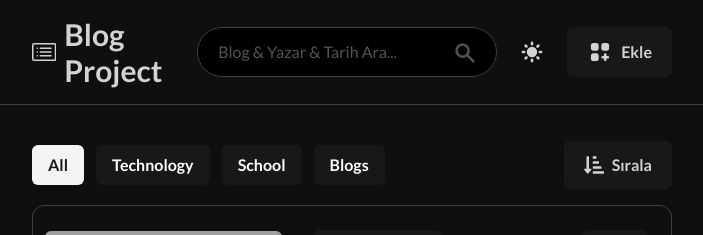
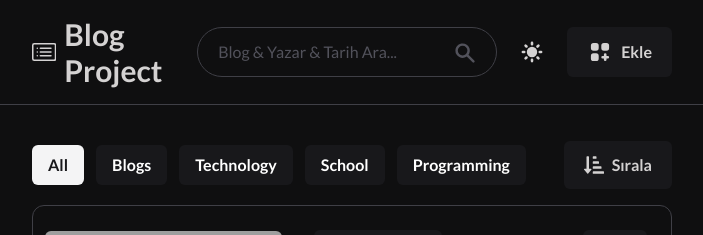
Before and after one commit to ozmberkan/blog-project-new, a React (Vite) app: page / in a window 1280 px wide. Shown: the top 235 px of the page, without its empty margins (288-991 px from the left). Built offline with nearby package versions, Linux system fonts and the light colour scheme; grey boxes are pictures that could not be loaded; what tailwindcss-animated would draw is missing.

Commit message:
filter added

```diff
--- a/package.json
+++ b/package.json
@@ -10,6 +10,7 @@
     "preview": "vite preview"
   },
   "dependencies": {
+    "@formkit/auto-animate": "^0.8.2",
     "@headlessui/react": "^2.1.2",
     "nanoid": "^5.0.7",
     "react": "^18.3.1",
--- a/src/App.jsx
+++ b/src/App.jsx
@@ -1,13 +1,23 @@
-import React from "react";
+import React, { useState } from "react";
+import Main from "./components/Main/Main";
 import Navbar from "./components/Navbar/Navbar";
+import { blogData } from "~/data/blogData";
 import FlexContainer from "./containers/FlexContainer";
-import Main from "./components/Main/Main";
 
 const App = () => {
+  const [selectedCategory, setSelectedCategory] = useState("All");
+  const [search, setSearch] = useState("");
+  const [data, setData] = useState(blogData);
+
   return (
     <FlexContainer>
-      <Navbar />
-      <Main />
+      <Navbar search={search} setSearch={setSearch} />
+      <Main
+        selectedCategory={selectedCategory}
+        setSelectedCategory={setSelectedCategory}
+        data={data}
+        search={search}
+      />
     </FlexContainer>
   );
 };
--- a/src/components/BlogList/BlogList.jsx
+++ b/src/components/BlogList/BlogList.jsx
@@ -1,10 +1,13 @@
 import React from "react";
 import BlogItem from "../BlogItem/BlogItem";
+import { useAutoAnimate } from "@formkit/auto-animate/react";
 
-const BlogList = ({ data }) => {
+const BlogList = ({ filteredData }) => {
+  const [animationParent] = useAutoAnimate();
+
   return (
-    <div className="w-full  flex flex-col gap-y-12">
-      {data.map((blog) => (
+    <div className="w-full   flex flex-col  gap-y-12" ref={animationParent}>
+      {filteredData.map((blog) => (
         <BlogItem key={blog.id} blog={blog} />
       ))}
     </div>
--- a/src/components/Filter/Filter.jsx
+++ b/src/components/Filter/Filter.jsx
@@ -1,23 +1,35 @@
-import React from "react";
+import React, { useState } from "react";
 import { Menu, MenuButton, MenuItem, MenuItems } from "@headlessui/react";
 import { FaSortAmountDownAlt } from "react-icons/fa";
 
-const Filter = () => {
+const Filter = (props) => {
+  const { selectedCategory, setSelectedCategory, categories } = props;
   return (
     <div className="w-full h-20 text-white flex justify-between items-center relative">
       <div className="w-full flex justify-start items-center gap-x-3 font-lato font-bold transition-all duration-500">
-        <button className="px-4 py-2 bg-zinc-100 rounded-md text-zinc-900 dark:bg-zinc-900 dark:text-[#f1f1f1] hover:bg-zinc-200 dark:hover:bg-zinc-700">
+        <button
+          onClick={() => setSelectedCategory("All")}
+          className={`px-4 py-2 bg-zinc-100 rounded-md text-zinc-900 dark:bg-zinc-900 dark:text-[#f1f1f1] hover:bg-zinc-800 dark:hover:bg-zinc-700 ${
+            selectedCategory === "All"
+              ? "bg-[#f1f1f1]"
+              : "bg-zinc-900 text-[#f1f1f1]"
+          }`}
+        >
           All
         </button>
-        <button className="px-4 py-2 bg-[#18181B] rounded-md dark:bg-[#F1F1F1] dark:text-[#141414] hover:bg-zinc-800 dark:hover:bg-zinc-100">
-          Technology
-        </button>
-        <button className="px-4 py-2 bg-[#18181B] rounded-md dark:bg-[#F1F1F1] dark:text-[#141414] hover:bg-zinc-800 dark:hover:bg-zinc-100">
-          School
-        </button>
-        <button className="px-4 py-2 bg-[#18181B] rounded-md dark:bg-[#F1F1F1] dark:text-[#141414] hover:bg-zinc-800 dark:hover:bg-zinc-100">
-          Blogs
-        </button>
+        {categories.map((button, key) => (
+          <button
+            key={key}
+            onClick={() => setSelectedCategory(button.category)}
+            className={`   px-4 py-2 bg-[#18181B] rounded-md dark:bg-[#F1F1F1] dark:text-[#141414] hover:bg-zinc-800 dark:hover:bg-zinc-100 ${
+              selectedCategory == button.category
+                ? "bg-[#F1F1F1] text-[#141414]"
+                : ""
+            }`}
+          >
+            {button.category}
+          </button>
+        ))}
       </div>
       <Menu>
         <MenuButton className="py-3 hover:bg-zinc-800 px-5 cursor-pointer text-[#d4d2d2] dark:text-[#141414] dark:bg-[#f1f1f1] group transition-all duration-500 bg-zinc-900 rounded-md flex">
--- a/src/components/Main/Main.jsx
+++ b/src/components/Main/Main.jsx
@@ -1,15 +1,25 @@
-import React, { useState } from "react";
+import React from "react";
 import Filter from "../Filter/Filter";
 import BlogList from "../BlogList/BlogList";
-import { blogData } from "../../data/blogData";
+import { categories } from "~/data/blogData";
 
-const Main = () => {
-  const [data, setData] = useState(blogData);
-
+const Main = ({ selectedCategory, setSelectedCategory, data, search }) => {
+  const filteredData = data.filter((item) => {
+    const matchesCategory =
+      selectedCategory === "All" || item.category === selectedCategory;
+    const matchesSearch = `${item.title} ${item.authorName} ${item.date}`
+      .toLowerCase()
+      .includes(search.toLowerCase());
+    return matchesCategory && matchesSearch;
+  });
   return (
-    <div className="w-full bg-[#0F0F10]  dark:bg-[#fdfdfd] transition-all duration-500 py-5 px-80">
-      <Filter />
-      <BlogList data={data} />
+    <div className="w-full bg-[#0F0F10] dark:bg-[#fdfdfd] transition-all duration-500 py-5 px-80">
+      <Filter
+        selectedCategory={selectedCategory}
+        setSelectedCategory={setSelectedCategory}
+        categories={categories}
+      />
+      <BlogList filteredData={filteredData} />
     </div>
   );
 };
--- a/src/components/Navbar/Navbar.jsx
+++ b/src/components/Navbar/Navbar.jsx
@@ -3,13 +3,12 @@ import { HiMoon, HiSearch, HiSun, HiViewGridAdd } from "react-icons/hi";
 import { BsCardList } from "react-icons/bs";
 import Modal from "../Modal/Modal";
 
-const Navbar = () => {
+const Navbar = ({ search, setSearch }) => {
   const [isLightMode, setIsLightMode] = useState(
     localStorage.theme === "dark" ||
       (!("theme" in localStorage) &&
         window.matchMedia("(prefers-color-scheme: dark)").matches)
   );
-
   const [isShowModal, setIsShowModal] = useState(false);
 
   useEffect(() => {
@@ -26,29 +25,35 @@ const Navbar = () => {
     setIsLightMode(!isLightMode);
   };
 
+  const handleSearchChange = (e) => {
+    setSearch(e.target.value);
+  };
+
   return (
     <Fragment>
-      <div className="py-4 px-80 bg-[#0F0F10] transition-all duration-500 dark:bg-[#fff] dark:border-zinc-300 flex items-center justify-between border-b border-zinc-700 w-full ">
+      <div className="py-4 px-80 bg-[#0F0F10] transition-all duration-500 dark:bg-[#fff] dark:border-zinc-300 flex items-center justify-between border-b border-zinc-700 w-full">
         <div>
           <div className="font-lato cursor-pointer text-3xl font-semibold text-[#d4d2d2] dark:text-[#141414] flex items-center justify-center gap-x-2">
             <BsCardList size={30} />
             Blog Project
           </div>
         </div>
-        <div className="flex  items-center gap-x-2.5 ">
+        <div className="flex items-center gap-x-2.5">
           <div className="relative">
             <label className="text-zinc-600 dark:text-black absolute right-5 top-3.5">
               <HiSearch size={24} />
             </label>
             <input
               type="text"
+              onChange={handleSearchChange}
+              value={search}
               placeholder="Blog & Yazar & Tarih Ara..."
-              className="border bg-black  dark:bg-transparent dark:focus:ring-offset-white dark:focus:ring-2 py-3 px-5 placeholder:text-zinc-600 text-[#d4d2d2] font-lato rounded-full min-w-[300px] border-zinc-700 outline-none transition-all pr-12 duration-500  focus:ring-2 ring-zinc-800 ring-offset-[#0f0f10] ring-offset-2 "
+              className="border bg-[#0F0F10] dark:bg-transparent dark:focus:ring-offset-white dark:focus:ring-2 py-3 px-5 placeholder:text-zinc-600 text-[#d4d2d2] font-lato rounded-full min-w-[300px] border-zinc-700 outline-none transition-all pr-12 duration-500 focus:ring-2 ring-zinc-800 ring-offset-[#0f0f10] ring-offset-2"
             />
           </div>
           <div
             onClick={handleLightMode}
-            className=" p-3 cursor-pointer text-[#d4d2d2] dark:text-[#141414] dark:hover:bg-[#f1f1f1] hover:bg-zinc-800 rounded-md transition-colors duration-500 flex"
+            className="p-3 cursor-pointer text-[#d4d2d2] dark:text-[#141414] dark:hover:bg-[#f1f1f1] hover:bg-zinc-800 rounded-md transition-colors duration-500 flex"
           >
             <div className="flex items-center justify-center gap-x-2">
               {isLightMode ? <HiMoon size={26} /> : <HiSun size={26} />}
@@ -56,11 +61,11 @@ const Navbar = () => {
           </div>
           <div
             onClick={() => setIsShowModal(true)}
-            className="py-3 hover:bg-zinc-800 px-5 cursor-pointer text-[#d4d2d2] dark:text-[#141414] dark:bg-[#f1f1f1]  group transition-all duration-500 bg-zinc-900 rounded-md  flex"
+            className="py-3 hover:bg-zinc-800 px-5 cursor-pointer text-[#d4d2d2] dark:text-[#141414] dark:bg-[#f1f1f1] group transition-all duration-500 bg-zinc-900 rounded-md flex"
           >
             <div className="flex items-center justify-center gap-x-2">
               <HiViewGridAdd size={26} />
-              <span className="font-lato font-semibold ">Ekle</span>
+              <span className="font-lato font-semibold">Ekle</span>
             </div>
           </div>
         </div>
--- a/src/data/blogData.js
+++ b/src/data/blogData.js
@@ -48,3 +48,20 @@ export const blogData = [
       "Lorem ipsum dolor sit amet consectetur adipisicing elit. Cum aut, ducimus culpa impedit deleniti odit eius esse molestias commodi eligendi. Placeat hic unde.",
   },
 ];
+
+
+export const categories = [
+   {
+    category: "Blogs"
+  },
+  {
+    category : "Technology"
+  },
+  {
+    category : "School"
+  },
+  {
+    category: "Programming"
+  },
+
+]
--- a/src/index.css
+++ b/src/index.css
@@ -1,3 +1,7 @@
 @tailwind base;
 @tailwind components;
 @tailwind utilities;
+
+body {
+    @apply bg-[#0F0F10] dark:bg-[#fdfdfd]
+}
```
Also changed, not shown: 1 other file (tests, documents, lock files or other folders).
